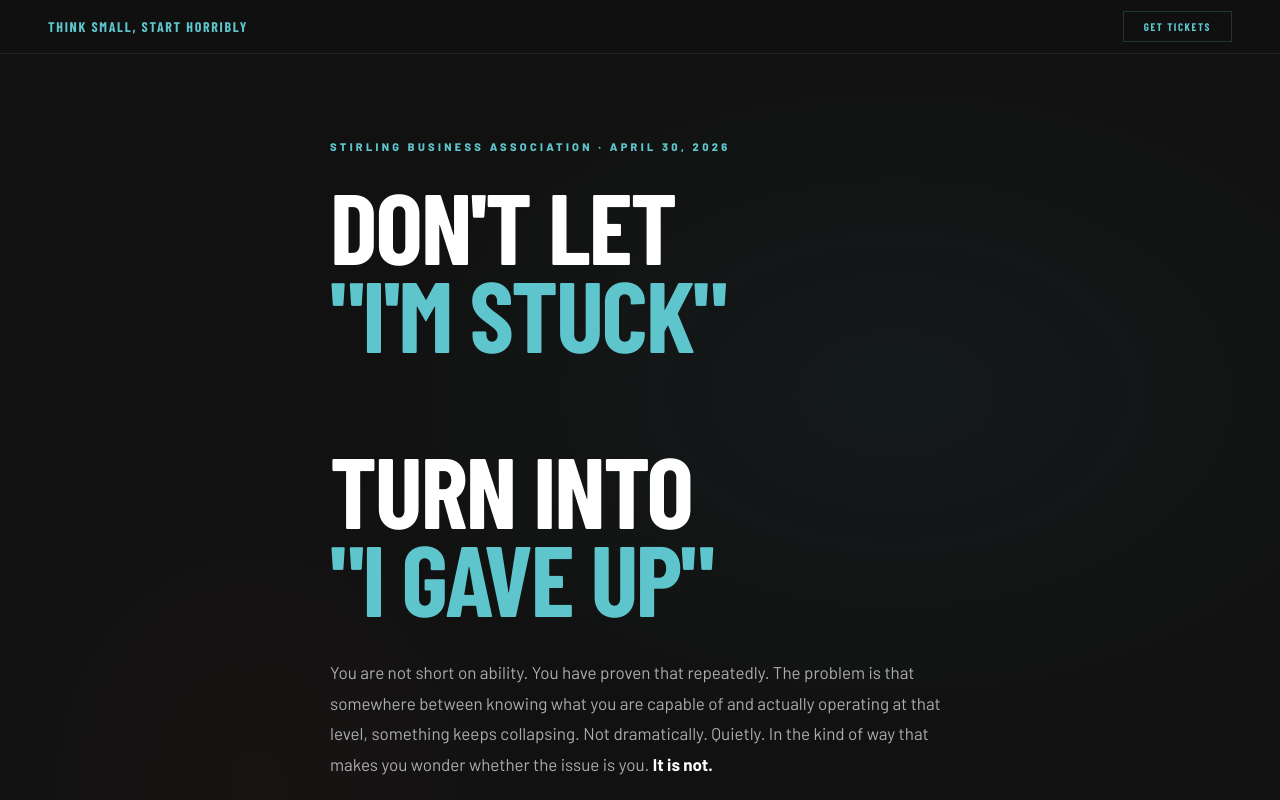
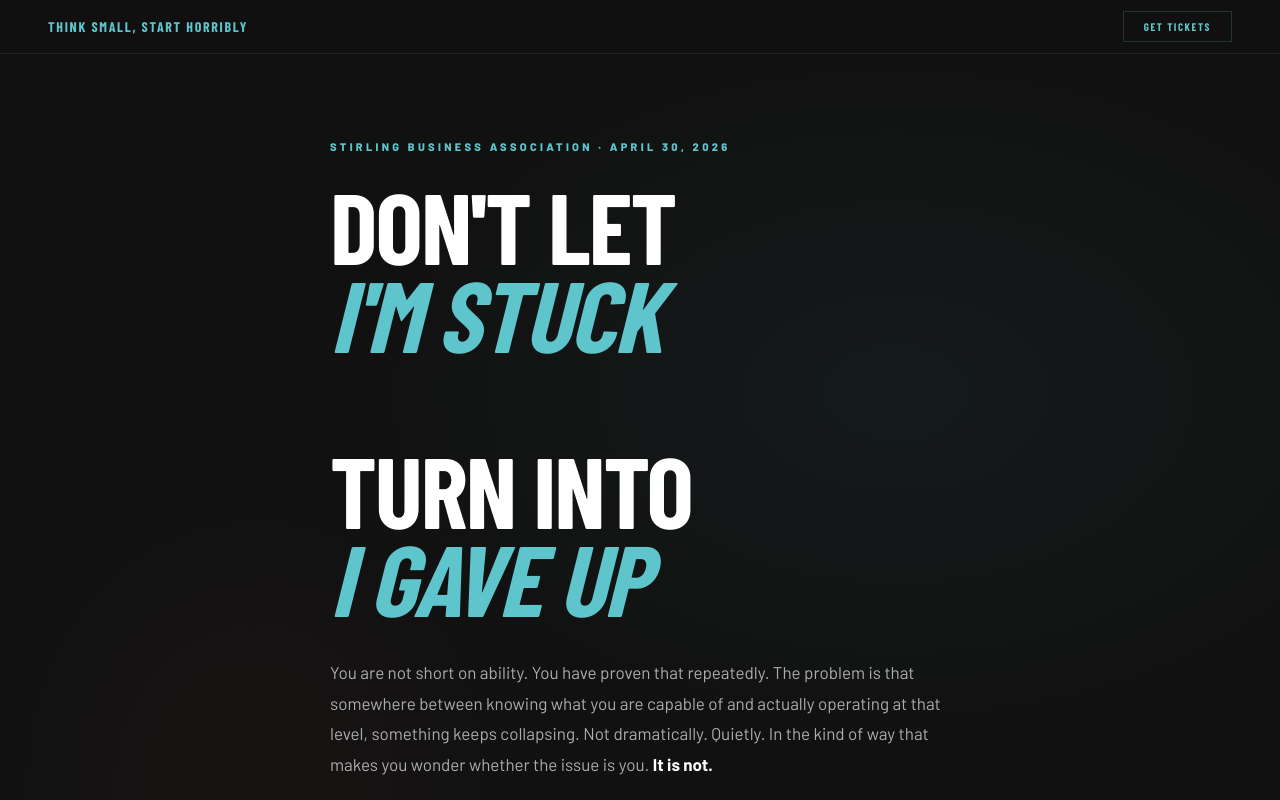
Before and after one commit to thinksmallstarthorribly/confidence-gap, a plain HTML site: page index.html in a window 1280 px wide. Shown: the top 800 px of the page. Drawn offline with nearby package versions, Linux system fonts and the light colour scheme; a web font is replaced by a local one.

Commit message:
Refine hero title: remove quotes and add italics to teal phrases

```diff
--- a/index.html
+++ b/index.html
@@ -433,9 +433,9 @@ footer{
 
     <h1 class="hero-title">
       Don't Let<br>
-      <span>"I'm Stuck"</span><br>
+      <span><em>I'm Stuck</em></span><br>
       Turn Into<br>
-      <span>"I Gave Up"</span>
+      <span><em>I Gave Up</em></span>
     </h1>
 
     <p class="hero-opener">
```
